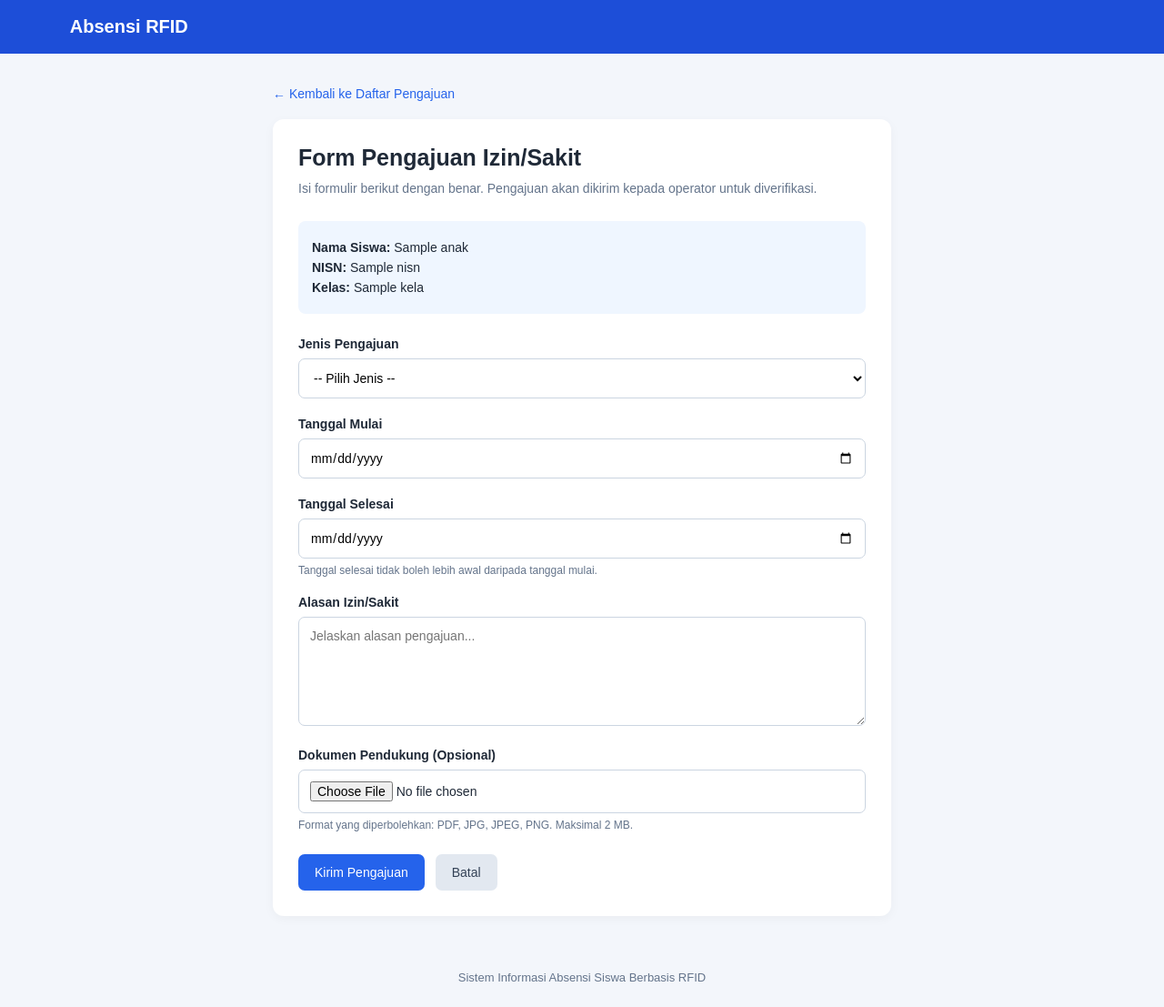
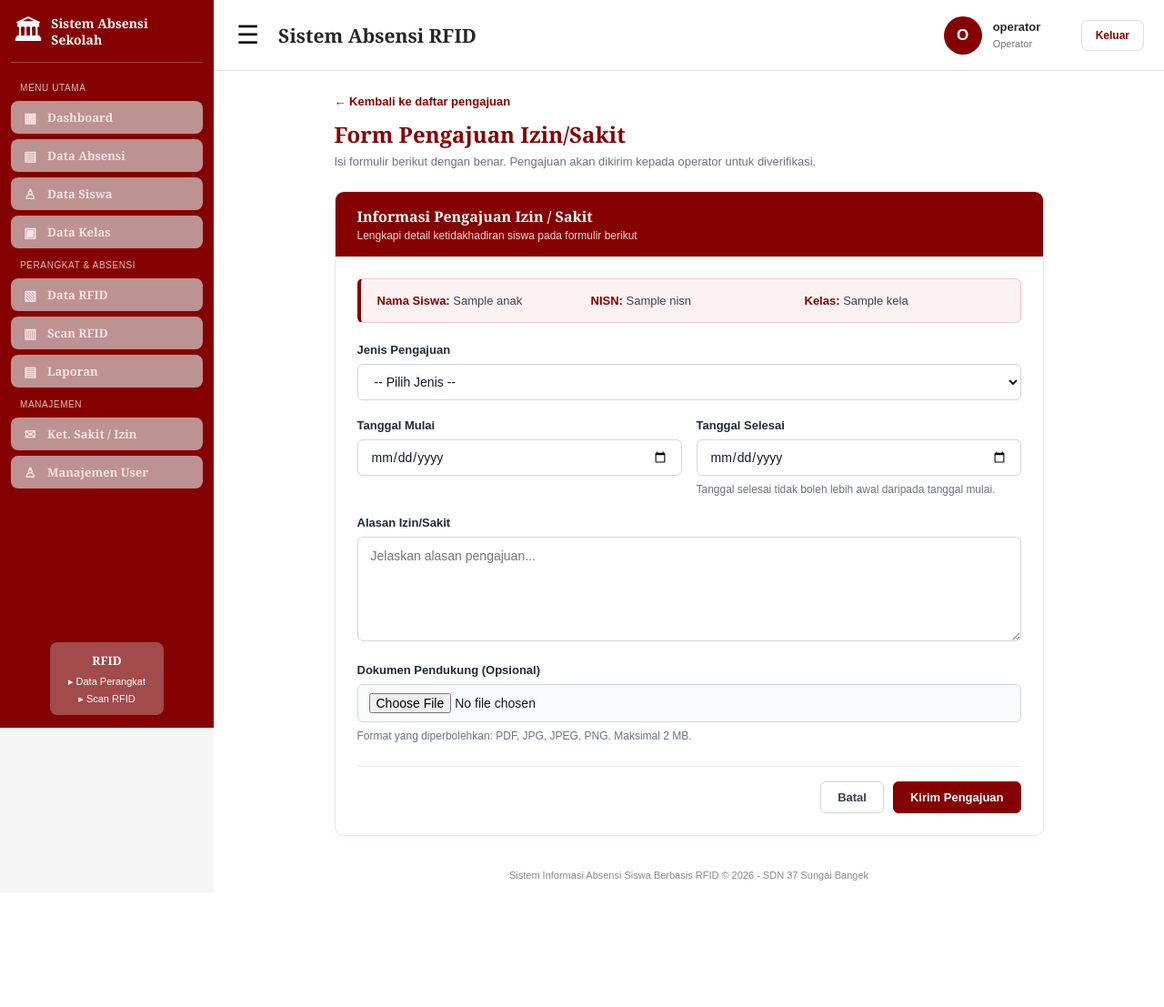
Before and after one commit to adrichanilham/absensi_rfid, a Laravel app: template resources/views/wali-murid/pengajuan/create.blade.php in a window 1280 px wide. Shown: the whole page at 91% size. After the commit the page ends 968 px from the top, so only its background shows below. Run offline with Laravel 12, Linux system fonts and the light colour scheme; a user stored in the database is signed in; data comes from the database, SQL or seed files in the repository; tables that the repository leaves empty hold one stand-in row (values such as "Sample post"); the template is opened without the code that fills it: most values are stand-ins (such as "Sample title", 1, 10 or a date in 2020).

Commit message:
perbarui tampilan halaman pengajuan izin/sakit wali

```diff
--- a/resources/views/wali-murid/pengajuan/create.blade.php
+++ b/resources/views/wali-murid/pengajuan/create.blade.php
@@ -1,205 +1,265 @@
-<!DOCTYPE html>
-<html lang="id">
-<head>
-    <meta charset="UTF-8">
-    <meta name="viewport" content="width=device-width, initial-scale=1.0">
-    <title>Form Pengajuan Izin - Absensi RFID</title>
+@extends('layouts.app')
 
+@section('title', 'Form Pengajuan Izin/Sakit')
+
+@section('content')
 <style>
-        * {
-            box-sizing: border-box;
-            margin: 0;
-            padding: 0;
+    .izin-wrapper {
+        max-width: 780px;
+        margin: 0 auto;
     }
 
-        body {
-            font-family: Arial, sans-serif;
-            background: #f3f6fb;
+    .izin-back-link {
+        display: inline-block;
+        margin-bottom: 12px;
+        color: #850000;
+        font-size: 13px;
+        font-weight: 600;
+        text-decoration: none;
+    }
+
+    .izin-back-link:hover {
+        text-decoration: underline;
+    }
+
+    .izin-page-title {
+        margin: 0 0 4px;
+        color: #850000;
+        font-family: Georgia, serif;
+        font-size: 24px;
+        font-weight: 700;
+    }
+
+    .izin-page-subtitle {
+        margin: 0 0 22px;
+        color: #6b7280;
+        font-size: 13px;
+        line-height: 1.5;
+    }
+
+    .izin-card {
+        background: #ffffff;
+        border: 1px solid #e5e7eb;
+        border-radius: 10px;
+        overflow: hidden;
+        box-shadow: 0 2px 8px rgba(0, 0, 0, 0.04);
+    }
+
+    .izin-card-banner {
+        background: #850000;
+        padding: 16px 24px;
+        color: #ffffff;
+    }
+
+    .izin-card-banner h2 {
+        margin: 0 0 3px;
+        font-family: Georgia, serif;
+        font-size: 16px;
+        font-weight: 700;
+        color: #ffffff;
+    }
+
+    .izin-card-banner p {
+        margin: 0;
+        font-size: 12px;
+        color: #f3d1d1;
+    }
+
+    .izin-card-body {
+        padding: 24px;
+    }
+
+    .izin-student-info {
+        background: #fdf2f2;
+        border: 1px solid #f5c6cb;
+        border-left: 4px solid #850000;
+        border-radius: 6px;
+        padding: 14px 18px;
+        margin-bottom: 22px;
+        display: grid;
+        grid-template-columns: repeat(auto-fit, minmax(180px, 1fr));
+        gap: 8px 16px;
+    }
+
+    .izin-student-info p {
+        margin: 0;
+        font-size: 13px;
+        color: #374151;
+        line-height: 1.5;
+    }
+
+    .izin-student-info strong {
+        color: #850000;
+    }
+
+    .izin-form-row {
+        display: grid;
+        grid-template-columns: 1fr 1fr;
+        gap: 16px;
+    }
+
+    .izin-form-group {
+        margin-bottom: 20px;
+    }
+
+    .izin-label {
+        display: block;
+        margin-bottom: 8px;
+        font-size: 13px;
+        font-weight: 700;
         color: #1f2937;
     }
 
-        .navbar {
-            background: #1d4ed8;
-            color: white;
-            padding: 18px 6%;
+    .izin-input,
+    .izin-select,
+    .izin-textarea {
+        width: 100%;
+        padding: 10px 14px;
+        border: 1px solid #d1d5db;
+        border-radius: 6px;
+        font-size: 14px;
+        font-family: inherit;
+        color: #111827;
+        background-color: #ffffff;
+        transition: border-color 0.2s, box-shadow 0.2s;
     }
 
-        .navbar h2 {
-            font-size: 20px;
+    .izin-input[type="file"] {
+        padding: 9px 12px;
+        background-color: #f9fafb;
+        cursor: pointer;
     }
 
-        .container {
-            max-width: 720px;
-            margin: 35px auto;
-            padding: 0 20px;
+    .izin-input:focus,
+    .izin-select:focus,
+    .izin-textarea:focus {
+        outline: none;
+        border-color: #850000;
+        box-shadow: 0 0 0 3px rgba(133, 0, 0, 0.12);
     }
 
-        .back-link {
-            display: inline-block;
-            color: #2563eb;
-            text-decoration: none;
-            margin-bottom: 20px;
-            font-size: 14px;
+    .izin-textarea {
+        resize: vertical;
+        min-height: 115px;
+        line-height: 1.5;
     }
 
-        .card {
-            background: white;
-            padding: 28px;
-            border-radius: 12px;
-            box-shadow: 0 3px 12px #0000000a;
+    .izin-help {
+        margin: 6px 0 0;
+        font-size: 12px;
+        color: #6b7280;
+        line-height: 1.5;
     }
 
-        h1 {
-            font-size: 25px;
-            margin-bottom: 8px;
-        }
-
-        .description {
-            color: #64748b;
-            font-size: 14px;
-            line-height: 1.6;
-            margin-bottom: 25px;
-        }
-
-        .student-info {
-            background: #eff6ff;
-            padding: 15px;
-            border-radius: 8px;
-            margin-bottom: 25px;
-        }
-
-        .student-info p {
-            margin: 6px 0;
-            font-size: 14px;
-        }
-
-        .form-group {
+    .izin-alert {
+        padding: 13px 16px;
+        border-radius: 6px;
+        background: #fef2f2;
+        border: 1px solid #fca5a5;
+        color: #991b1b;
+        font-size: 13px;
+        line-height: 1.5;
         margin-bottom: 20px;
     }
 
-        label {
-            display: block;
-            font-size: 14px;
-            font-weight: bold;
-            margin-bottom: 8px;
+    .izin-alert ul {
+        margin: 6px 0 0;
+        padding-left: 18px;
     }
 
-        input, select, textarea {
-            width: 100%;
-            padding: 12px;
-            border: 1px solid #cbd5e1;
-            border-radius: 7px;
-            font-family: inherit;
-            font-size: 14px;
-            background: white;
+    .izin-actions {
+        display: flex;
+        justify-content: flex-end;
+        align-items: center;
+        gap: 10px;
+        margin-top: 24px;
+        padding-top: 16px;
+        border-top: 1px solid #e5e7eb;
     }
 
-        input:focus, select:focus, textarea:focus {
-            outline: 2px solid #bfdbfe;
-            border-color: #2563eb;
+    .izin-btn-cancel {
+        display: inline-flex;
+        align-items: center;
+        justify-content: center;
+        padding: 9px 18px;
+        border: 1px solid #d1d5db;
+        border-radius: 6px;
+        background: #ffffff;
+        color: #374151;
+        font-size: 13px;
+        font-weight: 600;
+        text-decoration: none;
+        cursor: pointer;
+        transition: background 0.15s;
     }
 
-        textarea {
-            resize: vertical;
-            min-height: 120px;
+    .izin-btn-cancel:hover {
+        background: #f9fafb;
     }
 
-        .hint {
-            color: #64748b;
-            font-size: 12px;
-            margin-top: 6px;
+    .izin-btn-submit {
+        display: inline-flex;
+        align-items: center;
+        justify-content: center;
+        padding: 9px 18px;
+        border: 1px solid #850000;
+        border-radius: 6px;
+        background: #850000;
+        color: #ffffff;
+        font-size: 13px;
+        font-weight: 600;
+        text-decoration: none;
+        cursor: pointer;
+        transition: background 0.15s;
     }
 
-        .error-box {
-            background: #fee2e2;
-            color: #991b1b;
-            border-radius: 8px;
-            padding: 14px 18px;
-            margin-bottom: 20px;
-        }
-
-        .error-box ul {
-            padding-left: 20px;
-            margin-top: 8px;
-        }
-
-        .actions {
-            display: flex;
-            gap: 12px;
-            flex-wrap: wrap;
-            margin-top: 25px;
-        }
-
-        .button {
-            display: inline-block;
-            border: none;
-            border-radius: 7px;
-            padding: 12px 18px;
-            font-size: 14px;
-            text-decoration: none;
-            cursor: pointer;
-        }
-
-        .primary {
-            background: #2563eb;
-            color: white;
-        }
-
-        .primary:hover {
-            background: #1d4ed8;
-        }
-
-        .secondary {
-            background: #e2e8f0;
-            color: #334155;
-        }
-
-        footer {
-            text-align: center;
-            color: #64748b;
-            font-size: 13px;
-            padding: 25px 15px;
+    .izin-btn-submit:hover {
+        background: #690000;
     }
 
     @media (max-width: 600px) {
-            .card {
-                padding: 20px;
+        .izin-form-row {
+            grid-template-columns: 1fr;
+            gap: 0;
         }
 
-            h1 {
-                font-size: 22px;
+        .izin-actions {
+            flex-direction: column-reverse;
+        }
+
+        .izin-btn-cancel,
+        .izin-btn-submit {
+            width: 100%;
         }
     }
 </style>
-</head>
-<body>
 
-    <nav class="navbar">
-        <h2>Absensi RFID</h2>
-    </nav>
-
-    <main class="container">
-        <a href="{{ route('wali.pengajuan.index') }}" class="back-link">
-            &larr; Kembali ke Daftar Pengajuan
+<div class="izin-wrapper">
+    <a href="{{ route('wali.pengajuan.index') }}" class="izin-back-link">
+        &larr; Kembali ke daftar pengajuan
     </a>
 
-        <section class="card">
-            <h1>Form Pengajuan Izin/Sakit</h1>
-
-            <p class="description">
-                Isi formulir berikut dengan benar. Pengajuan akan dikirim
-                kepada operator untuk diverifikasi.
+    <h1 class="izin-page-title">Form Pengajuan Izin/Sakit</h1>
+    <p class="izin-page-subtitle">
+        Isi formulir berikut dengan benar. Pengajuan akan dikirim kepada operator untuk diverifikasi.
     </p>
 
-            <div class="student-info">
+    <div class="izin-card">
+        <div class="izin-card-banner">
+            <h2>Informasi Pengajuan Izin / Sakit</h2>
+            <p>Lengkapi detail ketidakhadiran siswa pada formulir berikut</p>
+        </div>
+
+        <div class="izin-card-body">
+            <div class="izin-student-info">
                 <p><strong>Nama Siswa:</strong> {{ $anak->nama_lengkap }}</p>
                 <p><strong>NISN:</strong> {{ $anak->NISN }}</p>
                 <p><strong>Kelas:</strong> {{ $anak->kelas->nama_kelas ?? '-' }}</p>
             </div>
 
             @if ($errors->any())
-                <div class="error-box">
-                    <strong>Pengajuan belum dapat dikirim.</strong>
+                <div class="izin-alert">
+                    <strong>Pengajuan belum dapat dikirim:</strong>
                     <ul>
                         @foreach ($errors->all() as $error)
                             <li>{{ $error }}</li>
@@ -215,10 +275,9 @@
             >
                 @csrf
 
-                <div class="form-group">
-                    <label for="jenis">Jenis Pengajuan</label>
-
-                    <select id="jenis" name="jenis" required>
+                <div class="izin-form-group">
+                    <label for="jenis" class="izin-label">Jenis Pengajuan</label>
+                    <select id="jenis" name="jenis" class="izin-select" required>
                         <option value="">-- Pilih Jenis --</option>
                         <option value="izin" @selected(old('jenis') === 'izin')>
                             Izin
@@ -229,79 +288,85 @@
                     </select>
                 </div>
 
-                <div class="form-group">
-                    <label for="tanggal_mulai">Tanggal Mulai</label>
-
+                <div class="izin-form-row">
+                    <div class="izin-form-group">
+                        <label for="tanggal_mulai" class="izin-label">Tanggal Mulai</label>
                         <input
                             type="date"
                             id="tanggal_mulai"
                             name="tanggal_mulai"
+                            class="izin-input"
                             value="{{ old('tanggal_mulai') }}"
                             required
                         >
                     </div>
 
-                <div class="form-group">
-                    <label for="tanggal_selesai">Tanggal Selesai</label>
-
+                    <div class="izin-form-group">
+                        <label for="tanggal_selesai" class="izin-label">Tanggal Selesai</label>
                         <input
                             type="date"
                             id="tanggal_selesai"
                             name="tanggal_selesai"
+                            class="izin-input"
                             value="{{ old('tanggal_selesai') }}"
                             required
                         >
-                    <p class="hint">
+                        <p class="izin-help">
                             Tanggal selesai tidak boleh lebih awal daripada tanggal mulai.
                         </p>
                     </div>
+                </div>
 
-                <div class="form-group">
-                    <label for="alasan">Alasan Izin/Sakit</label>
-
+                <div class="izin-form-group">
+                    <label for="alasan" class="izin-label">Alasan Izin/Sakit</label>
                     <textarea
                         id="alasan"
                         name="alasan"
+                        class="izin-textarea"
                         maxlength="1000"
                         placeholder="Jelaskan alasan pengajuan..."
                         required
                     >{{ old('alasan') }}</textarea>
                 </div>
 
-                <div class="form-group">
-                    <label for="dokumen">Dokumen Pendukung (Opsional)</label>
-
+                <div class="izin-form-group">
+                    <label for="dokumen" class="izin-label">Dokumen Pendukung (Opsional)</label>
                     <input
                         type="file"
                         id="dokumen"
                         name="dokumen"
+                        class="izin-input"
                         accept=".pdf,.jpg,.jpeg,.png"
                     >
-
-                    <p class="hint">
+                    <p class="izin-help">
                         Format yang diperbolehkan: PDF, JPG, JPEG, PNG. Maksimal 2 MB.
                     </p>
                 </div>
 
-                <div class="actions">
-                    <button type="submit" class="button primary">
+                <div class="izin-actions">
+                    <a href="{{ route('wali.pengajuan.index') }}" class="izin-btn-cancel">
+                        Batal
+                    </a>
+                    <button type="submit" class="izin-btn-submit">
                         Kirim Pengajuan
                     </button>
-
-                    <a
-                        href="{{ route('wali.pengajuan.index') }}"
-                        class="button secondary"
-                    >
-                        Batal
-                    </a>
                 </div>
             </form>
-        </section>
-    </main>
+        </div>
+    </div>
+</div>
 
-    <footer>
-        Sistem Informasi Absensi Siswa Berbasis RFID
-    </footer>
+<script>
+    const tglMulai = document.getElementById('tanggal_mulai');
+    const tglSelesai = document.getElementById('tanggal_selesai');
 
-</body>
-</html>
+    if (tglMulai && tglSelesai) {
+        tglMulai.addEventListener('change', function () {
+            tglSelesai.min = this.value;
+            if (tglSelesai.value && tglSelesai.value < this.value) {
+                tglSelesai.value = this.value;
+            }
+        });
+    }
+</script>
+@endsection
```
Lines whose indentation alone changed are shown as unchanged.
